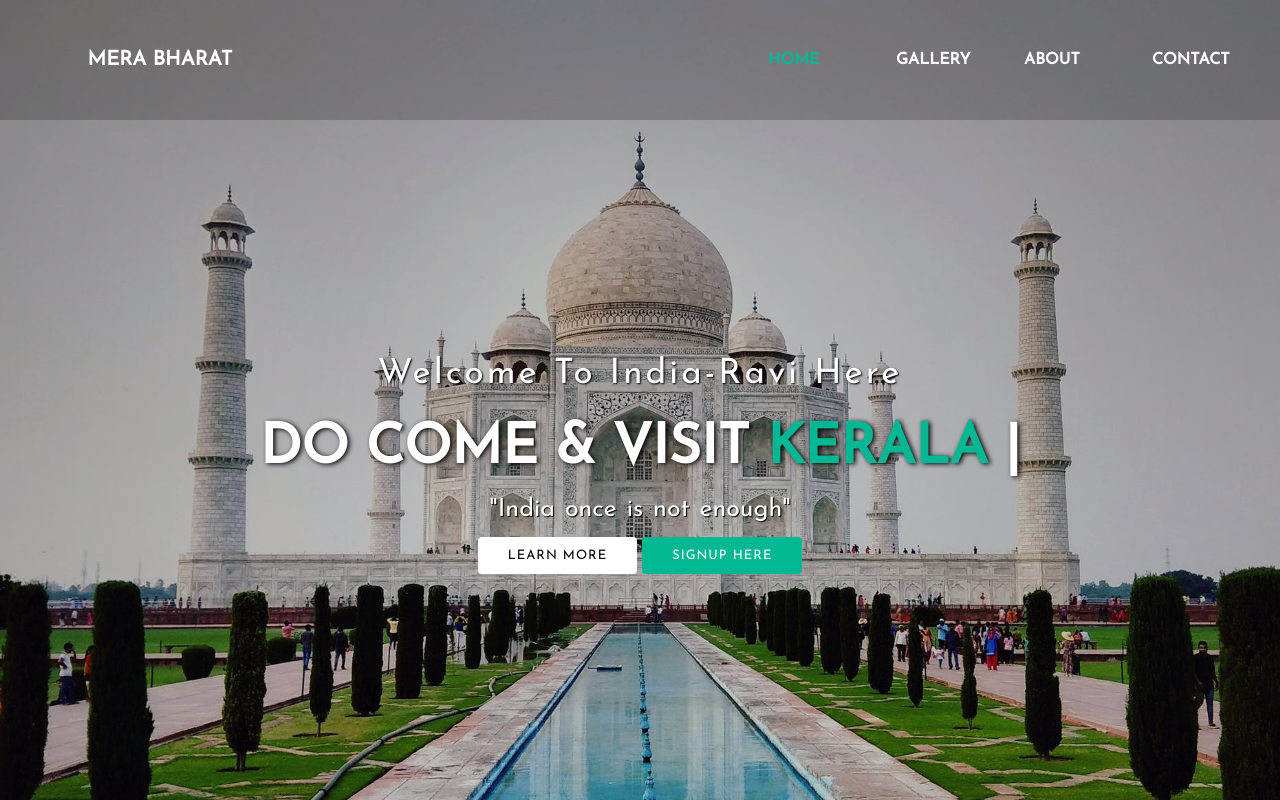
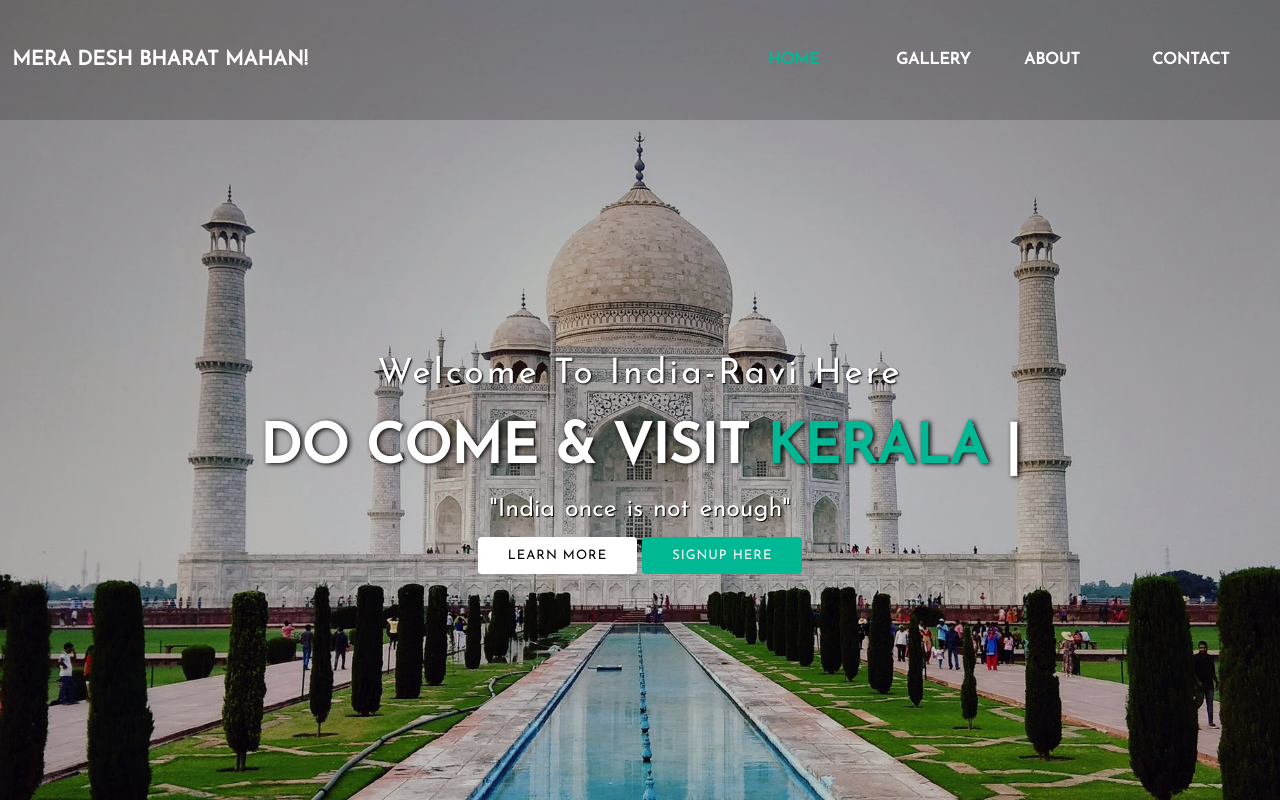
Before and after one commit to rkbmmmec/website, a plain HTML site: page index.html in a window 1280 px wide. Drawn offline with nearby package versions, Linux system fonts and the light colour scheme.

Commit message:
Update index.html

```diff
--- a/index.html
+++ b/index.html
@@ -1,7 +1,7 @@
 <!DOCTYPE html>
 <html>
 <head>
-	<title></title>
+	<title>Welcome To India-Ravi Here</title>
 	<link rel="stylesheet" type="text/css" href="css/style.css">
 	<link href="https://fonts.googleapis.com/css?family=Josefin+Sans&display=swap" rel="stylesheet">
 	  <link rel="stylesheet" href="https://cdnjs.cloudflare.com/ajax/libs/animate.css/3.7.2/animate.min.css">
@@ -11,7 +11,7 @@
 <header>
 
 <nav>
-	<div class="logo"> <h1 style="font-size: 20px;"> Mera bharat </h1> </div>
+	<div class="logo"> <h1 style="font-size: 20px;"> Mera Desh Bharat Mahan! </h1> </div>
 	<div class="menu">
 		<a href="#" style="font-size: ">Home</a>
 		<a href="#">gallery</a>
```
